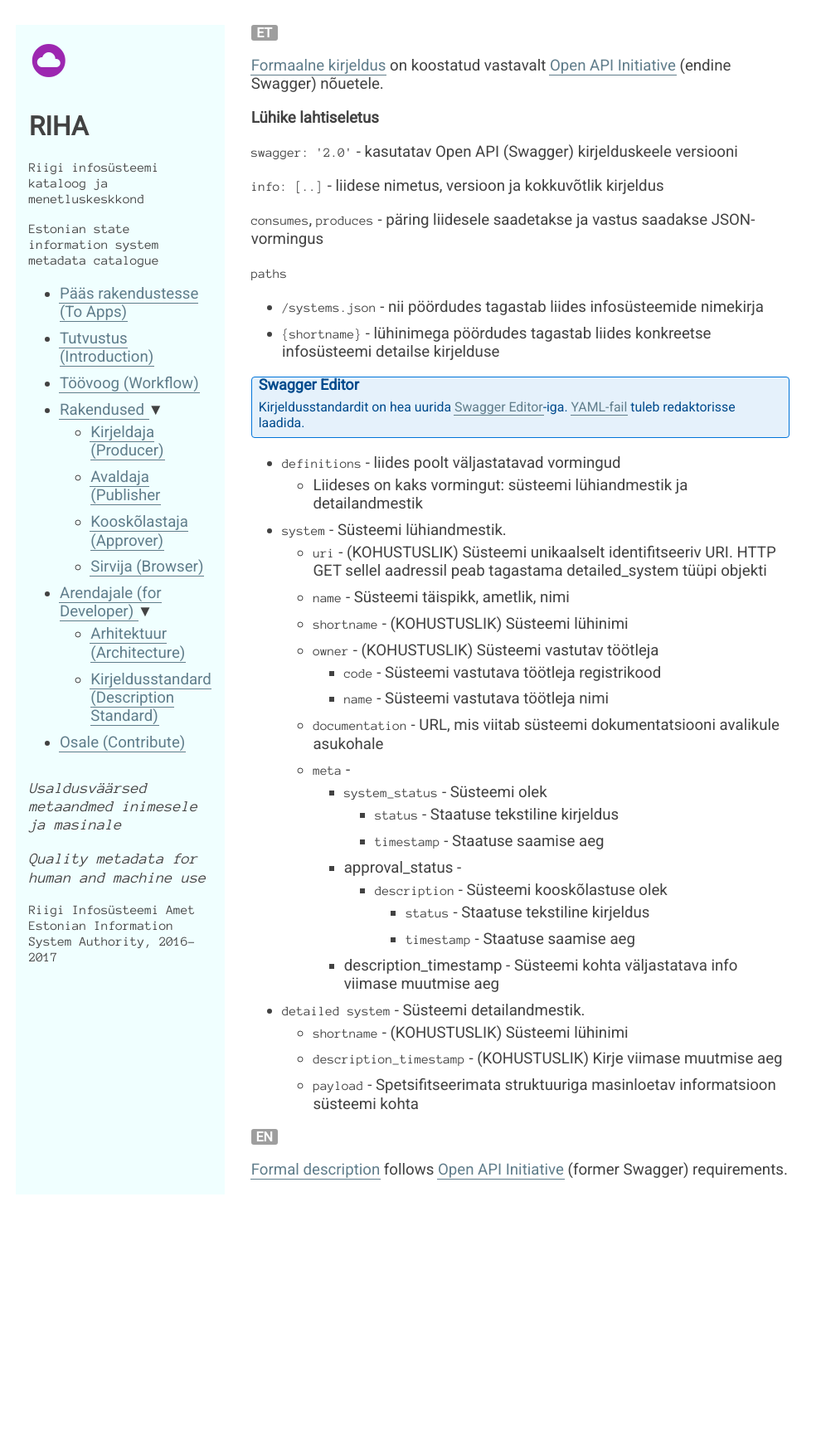
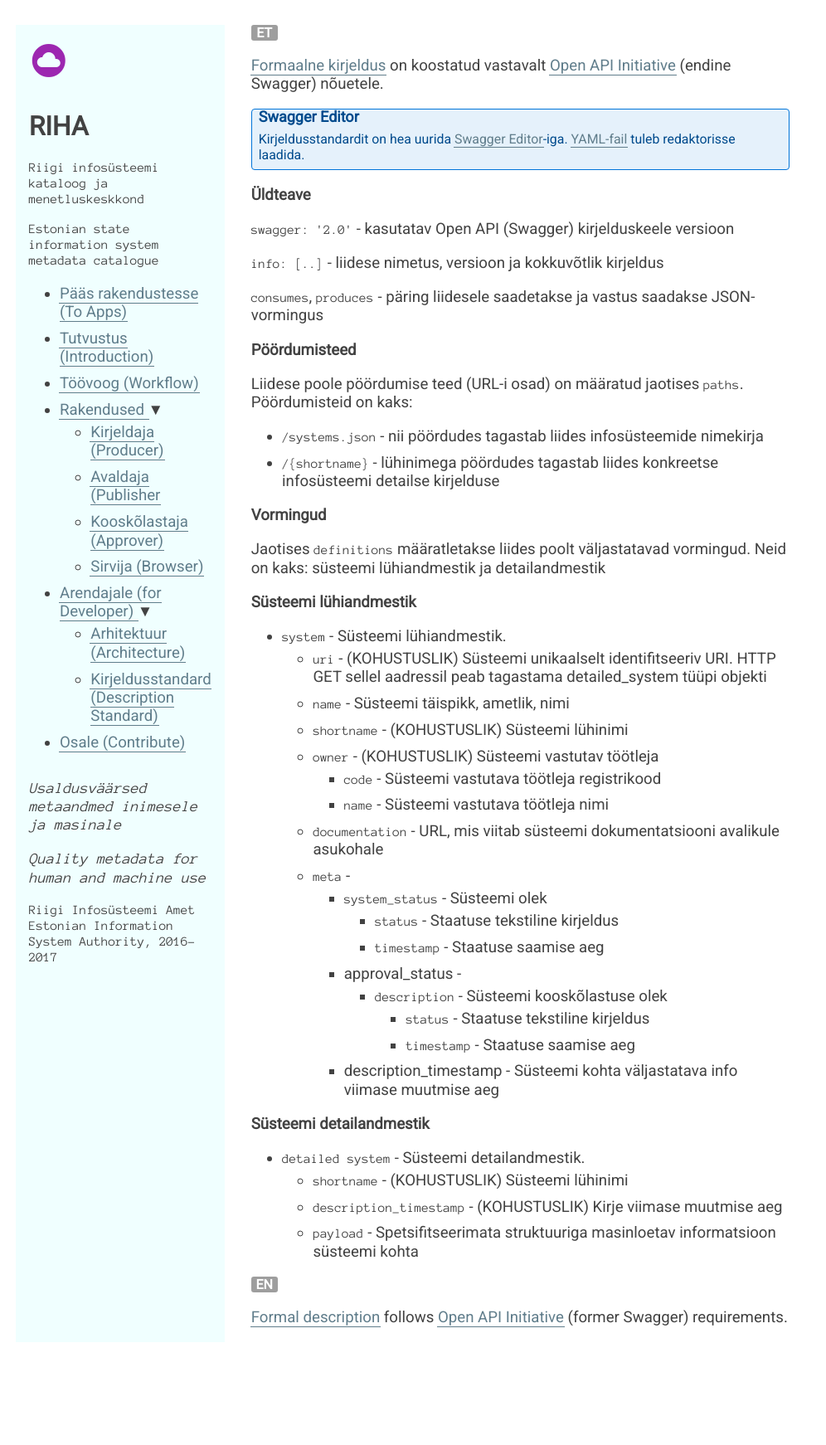
Before and after one commit to e-gov/RIHA-Index, a Jekyll site: the page built from Kirjeldusstandard.md, in a window 1280 px wide. Shown: the whole page at 83% size, without its empty margins (0-996 px from the left). Built offline with Jekyll 4.4.1, drawn with Linux system fonts in a browser that asks for light colours; before the commit the page ends 1563 px from its top, so only the background shows below that.

Commit message:
Lisandus

```diff
--- a/Kirjeldusstandard.md
+++ b/Kirjeldusstandard.md
@@ -9,19 +9,6 @@ permalink: Kirjeldusstandard
 
 [Formaalne kirjeldus](https://github.com/e-gov/RIHA-API/blob/master/RIHA-API.yaml) on koostatud vastavalt [Open API Initiative](https://www.openapis.org/) (endine Swagger) nõuetele.
 
-## Lühike lahtiseletus
-
-`swagger: '2.0'` - kasutatav Open API (Swagger) kirjelduskeele versiooni
-
-`info: [..]` - liidese nimetus, versioon ja kokkuvõtlik kirjeldus
-
-`consumes`, `produces` - päring liidesele saadetakse ja vastus saadakse JSON-vormingus
-
-`paths`
-
-- `/systems.json` - nii pöördudes tagastab liides infosüsteemide nimekirja
-- `{shortname}` - lühinimega pöördudes tagastab liides konkreetse infosüsteemi detailse kirjelduse
-
 <div class='block__note'>
   <p class='block__note--heading'>Swagger Editor</p>
   <p>
@@ -29,8 +16,26 @@ permalink: Kirjeldusstandard
   </p>
 </div>
 
-- `definitions` - liides poolt väljastatavad vormingud
-  - Liideses on kaks vormingut: süsteemi lühiandmestik ja detailandmestik
+## Üldteave
+
+`swagger: '2.0'` - kasutatav Open API (Swagger) kirjelduskeele versioon
+
+`info: [..]` - liidese nimetus, versioon ja kokkuvõtlik kirjeldus
+
+`consumes`, `produces` - päring liidesele saadetakse ja vastus saadakse JSON-vormingus
+
+## Pöördumisteed
+
+Liidese poole pöördumise teed (URL-i osad) on määratud jaotises `paths`. Pöördumisteid on kaks:
+
+- `/systems.json` - nii pöördudes tagastab liides infosüsteemide nimekirja
+- `/{shortname}` - lühinimega pöördudes tagastab liides konkreetse infosüsteemi detailse kirjelduse
+
+## Vormingud
+
+Jaotises `definitions` määratletakse liides poolt väljastatavad vormingud. Neid on kaks: süsteemi lühiandmestik ja detailandmestik
+
+## Süsteemi lühiandmestik
 
 - `system` - Süsteemi lühiandmestik.
   - `uri` - (KOHUSTUSLIK) Süsteemi unikaalselt identifitseeriv URI. HTTP GET sellel aadressil peab tagastama detailed_system tüüpi objekti
@@ -50,6 +55,8 @@ permalink: Kirjeldusstandard
         - `timestamp` - Staatuse saamise aeg
     - description_timestamp - Süsteemi kohta väljastatava info viimase muutmise aeg
 
+## Süsteemi detailandmestik
+
 - `detailed system` - Süsteemi detailandmestik.
   - `shortname` - (KOHUSTUSLIK) Süsteemi lühinimi
   - `description_timestamp` - (KOHUSTUSLIK) Kirje viimase muutmise aeg
```
